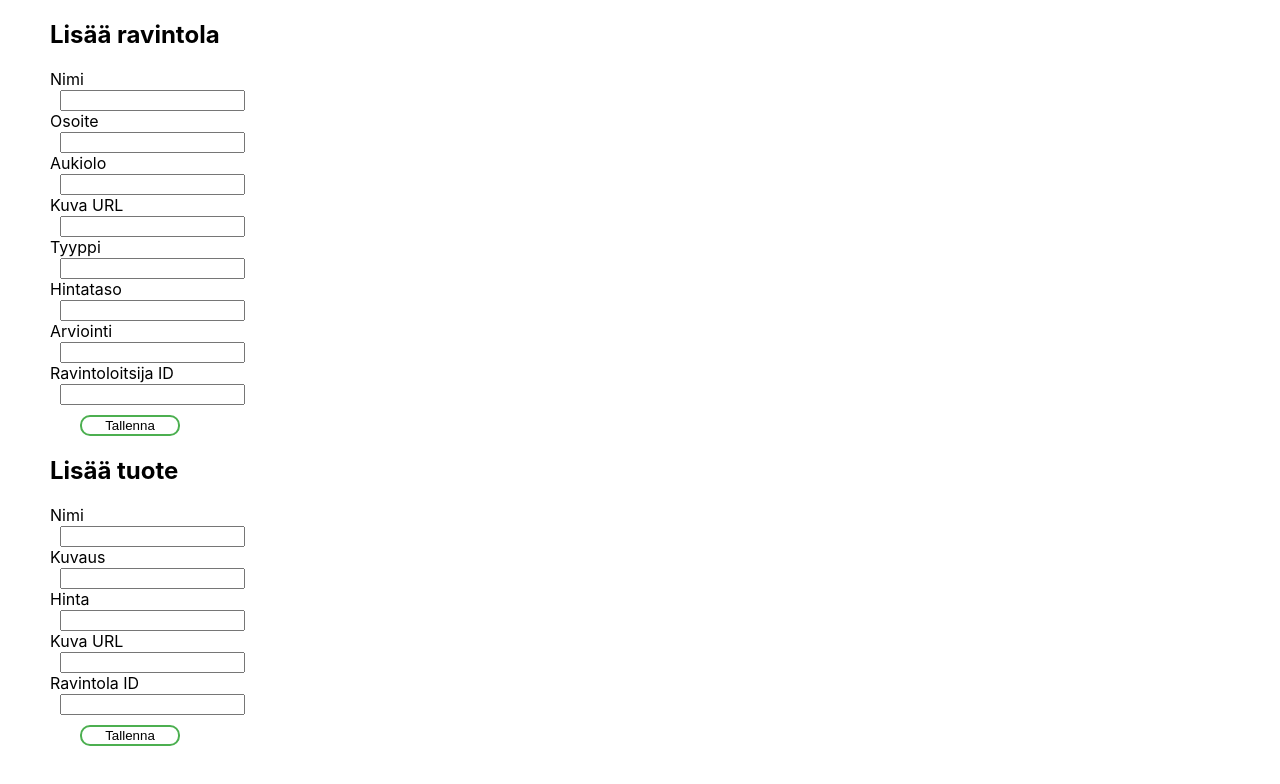
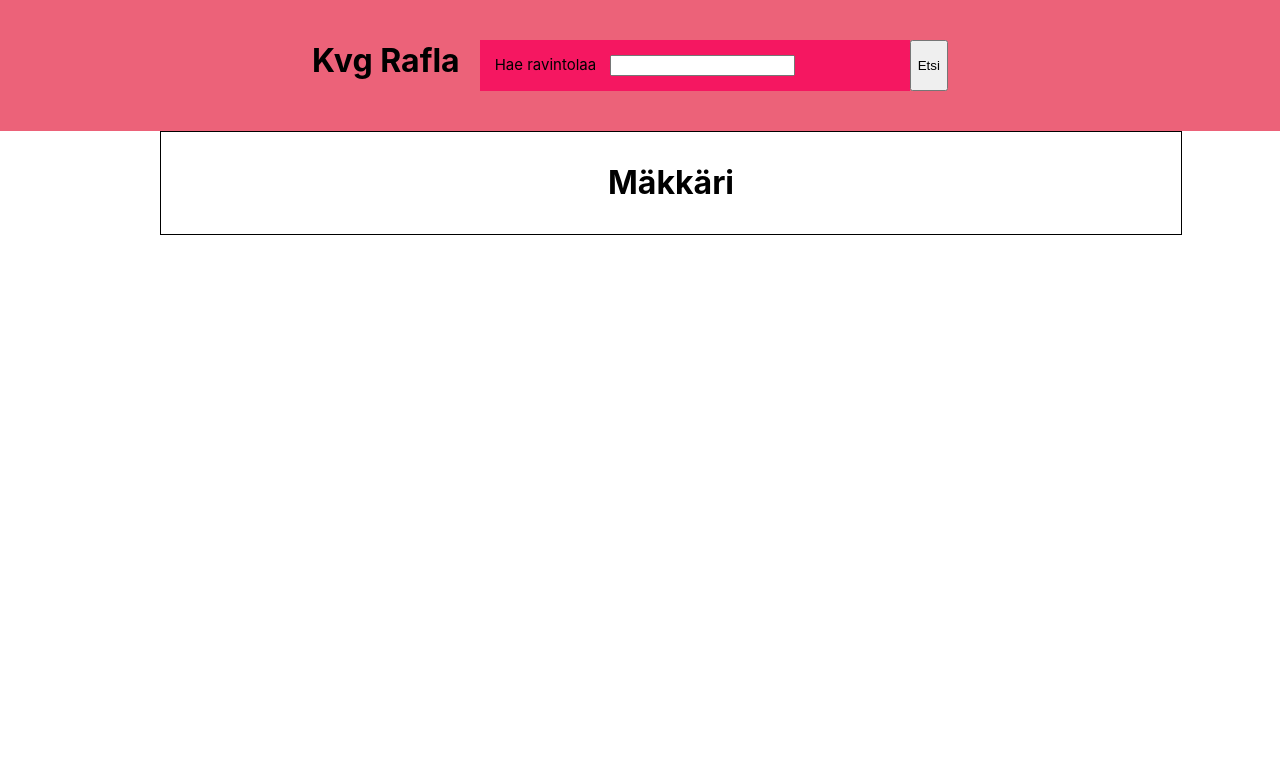
Before and after one commit to KVG21/webProjekti, a React (Create React App) app in the folder frontti/: page / in a window 1280 px wide. Shown: the top 784 px of the page. Built offline with nearby package versions, Linux system fonts and the light colour scheme.

Commit message:
Update App.js

```diff
--- a/frontti/src/App.js
+++ b/frontti/src/App.js
@@ -2,6 +2,7 @@ import './App.css';
 import React from "react";
 
 import Ravintoloitsija from './components/Ravintoloitsija'
+import Etusivu from './components/Etusivu'
 
 function App() {
 
@@ -34,11 +35,14 @@ function App() {
 
 
     return (
-        <div className="App">
-        <Ravintoloitsija
+
+        <Etusivu/>
+
+       /* <div className="App">
+         <Ravintoloitsija
         uusiTuote={uusiTuote}
         uusiRavintola={uusiRavintola}/>
-        </div>
+        </div>*/
 
     );
 
```
